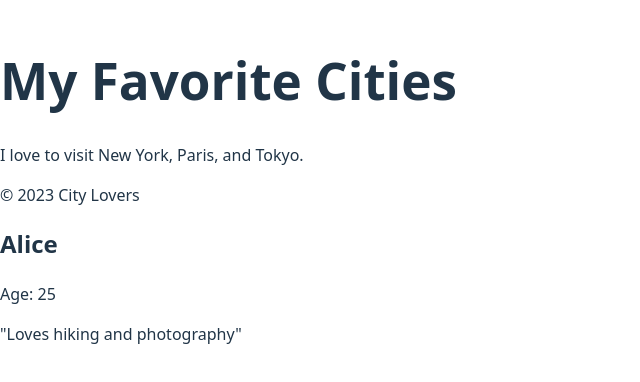
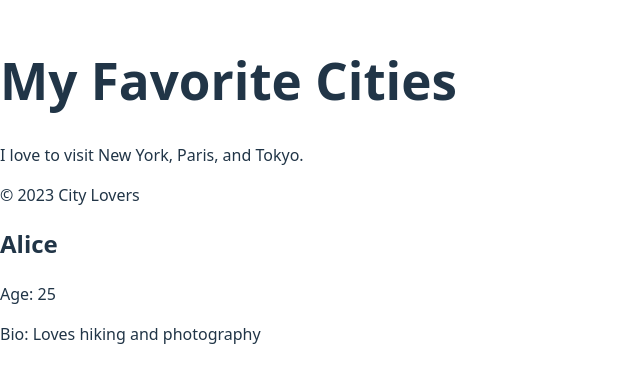
Before and after one commit to braeddieisdope/alx-fe-reactjs, a React (Vite) app in the folder alx-react-app/: page / in a window 1280 px wide. Shown: the part 210-592 px from the top of the page, without its empty margins (0-640 px from the left). Built offline with nearby package versions, Linux system fonts and the light colour scheme.

Commit message:
modified UserProfile again

```diff
--- a/alx-react-app/src/components/UserProfile.jsx
+++ b/alx-react-app/src/components/UserProfile.jsx
@@ -6,7 +6,7 @@ const UserProfile = (props) => {
         <div className="bg-white p-6 rounded-lg shadow-lg text-center transform transition-transform duration-500 hover:scale-105">
             <h2 className="text-2xl font-bold text-gray-800 mb-2">{props.name}</h2>
             <p className="text-gray-600 text-lg">Age: {props.age}</p>
-            <p className="text-gray-500 mt-4 italic">"{props.bio}"</p>
+            <p className="text-gray-500 mt-4 italic">Bio: {props.bio}</p>
         </div>
     );
 };
```
